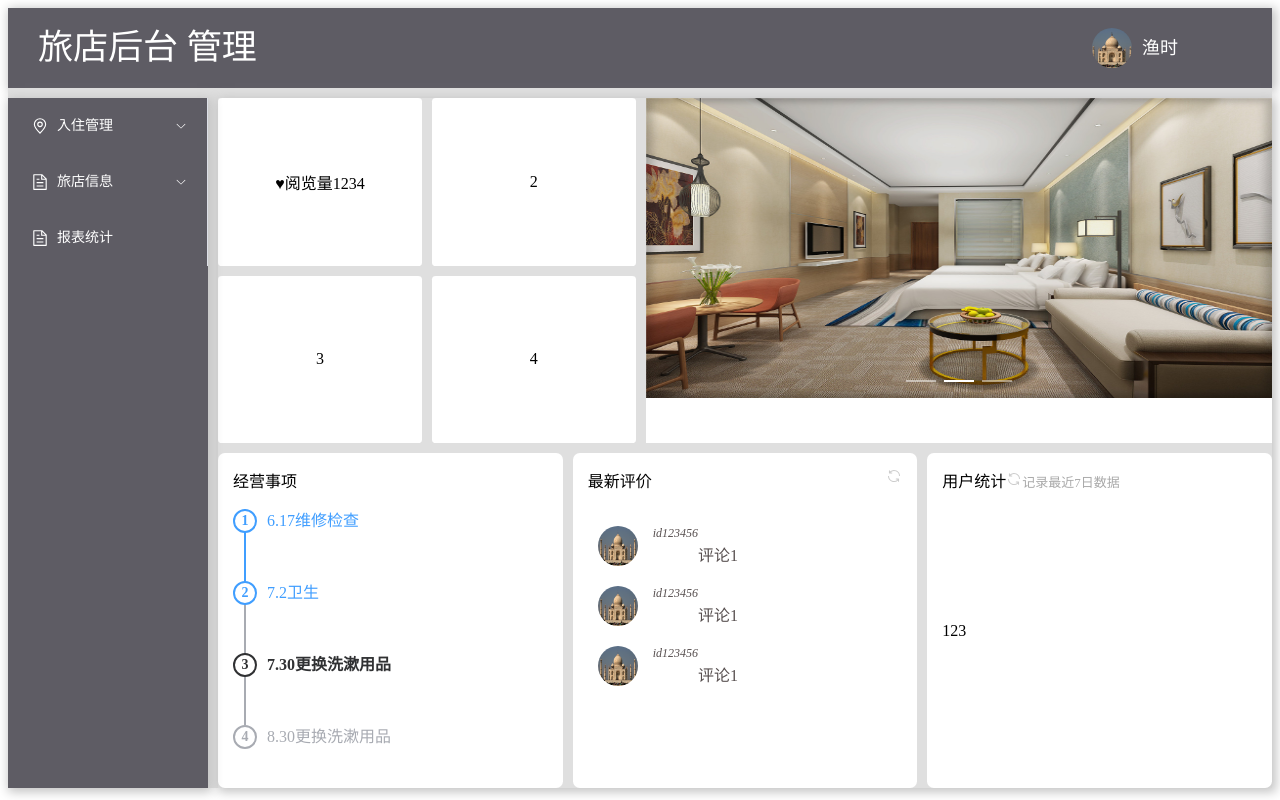
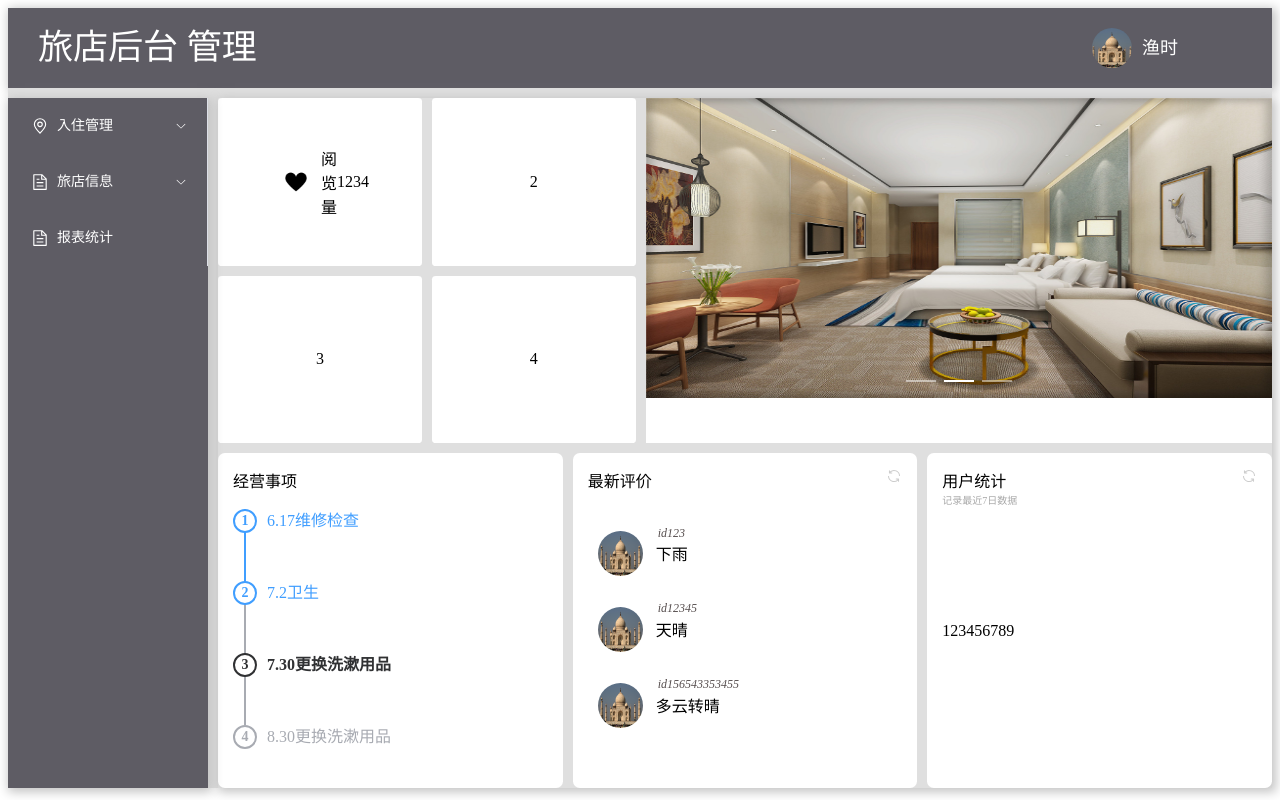
Before and after one commit to fognac/hostels, a Vue app: page /report in a window 1280 px wide. Built offline with nearby package versions, Linux system fonts and the light colour scheme; sample sign-in values are in the browser's storage.

Commit message:
report评论

```diff
--- a/src/views/report/index.vue
+++ b/src/views/report/index.vue
@@ -3,19 +3,17 @@
         <div class='top'>
             <div class="topLeft">
                 <div>
-                    <div class='msg'>♥阅览量1234</div>
+                    <div class='msg'><img src='../../../public/pic/aixin.png'><span>阅览量</span><span>1234</span></div>
                 </div>
                 <div>2</div>
                 <div>3</div>
                 <div>4</div>
             </div>
             <div class="topRight">
-
                 <el-carousel autoplay>
                     <el-carousel-item v-for='item in pic.list' :key='item.index'>
                         <img :src="item.src" alt="carousel image" style="height: 100%; width: 100%;">
-                        <img src="../../../public/pic/item2.jpg" alt="carousel image"
-                            style="width: 10px; height: 100px;">
+
                     </el-carousel-item>
                 </el-carousel>
 
@@ -37,36 +35,43 @@
             </div>
             <!-- 第二个盒子 -->
             <div>
-                <div class="title"><span>最新评价</span><span class='refrush'><el-icon color='#ccc'>
+                <div class="title"><span>最新评价</span>
+                    <span class='refrush'>
+                        <el-icon color='#ccc'>
                             <Refresh />
-                        </el-icon></span></div>
+                        </el-icon>
+                    </span>
+                </div>
                 <div class='comments'>
                     <div>
-                        <img src='../../../public/a.jpg'><i>id123456</i>
-                        <span>评论1</span>
+                        <img src='../../../public/a.jpg'>
+                        <i>id123</i>
+                        <span>下雨</span>
                     </div>
-                    <div><img src='../../../public/a.jpg'><i>id123456</i>
-                        <span>评论1</span>
+                    <div>
+                        <img src='../../../public/a.jpg'>
+                        <i>id12345</i>
+                        <span>天晴</span>
                     </div>
-                    <div> <img src='../../../public/a.jpg'><i>id123456</i>
-                        <span>评论1</span>
+                    <div>
+                        <img src='../../../public/a.jpg'>
+                        <i>id156543353455</i>
+                        <span>多云转晴</span>
                     </div>
-
                 </div>
             </div>
             <!-- 第三个盒子 -->
             <div>
-                <div class="title"><span>用户统计</span><el-icon color='#ccc'>
+                <div class="title"><span>用户统计</span><el-icon color='#ccc' class='refrush'>
                         <Refresh />
                     </el-icon>
-                    <span class='tipmMsg' style='color: darkgrey; font-size: small;'>记录最近7日数据</span>
+                    <span class='tipmMsg' style='color: darkgrey;'>记录最近7日数据</span>
                 </div>
-                <div>123</div>
+                <div class='ects'>123456789</div>
             </div>
         </div>
     </div>
 </template>
-
 <script setup>
 import { ref } from 'vue'
 const pic = ref({
@@ -75,7 +80,9 @@ const pic = ref({
         { index: 2, src: "../../../public/pic/item2.jpg" }, {
             index: 3, src: "../../../public/pic/item3.jpg"
         }]
-}) </script>
+})
+
+</script>
 
 <style scoped>
 * {
@@ -84,7 +91,7 @@ const pic = ref({
     box-sizing: border-box;
 }
 
-/* 内容区 */
+/* 内容区面板 */
 .contain {
     width: 100%;
     height: 100%;
@@ -121,8 +128,19 @@ const pic = ref({
 }
 
 .msg {
-    width: 100%;
-    height: 100%;
+    display: flex;
+    align-items: center;
+    font-size: 16px;
+}
+
+.msg img {
+    width: 50px;
+    height: 50px;
+}
+
+.msg span {
+    display: flex;
+    flex-wrap: wrap;
 }
 
 .topRight {
@@ -159,6 +177,11 @@ const pic = ref({
     width: 100%;
 }
 
+.title .tipmMsg {
+    display: flex;
+    font-size: 10px
+}
+
 .refrush {
     float: right;
 }
@@ -173,34 +196,36 @@ const pic = ref({
     padding: 10px;
     /* 增加内边距 */
     width: 100%;
-    height: auto;
+    height: 33%;
     display: flex;
     justify-content: flex-start;
-    align-items: flex-end;
+    align-items: center;
+    position: relative;
 }
 
 .comments img {
     border-radius: 50%;
-    width: 40px;
-    height: 40px;
+    width: 45px;
+    height: 45px;
     margin-right: 15px;
+    position: relative;
 }
 
-/* 评论id和文字  */
+/* 评论文字  */
 .comments span {
+    position: absolute;
     font-size: 16px;
+    left: 68px;
+}
+
+.comments i {
+    font-size: 12px;
+    align-self: flex-start;
+    margin: 0px;
     color: rgb(87, 79, 79);
     position: relative;
 
 }
 
-.comments i {
-    font-size: 12px;
-    color: rgb(87, 79, 79);
-    align-self: flex-start;
-    margin-bottom: auto;
-}
-
 /* 第三个盒子 */
-.tipmMsg {}
 </style>
```
Also changed, not shown: public/pic/aixin.png (added).
